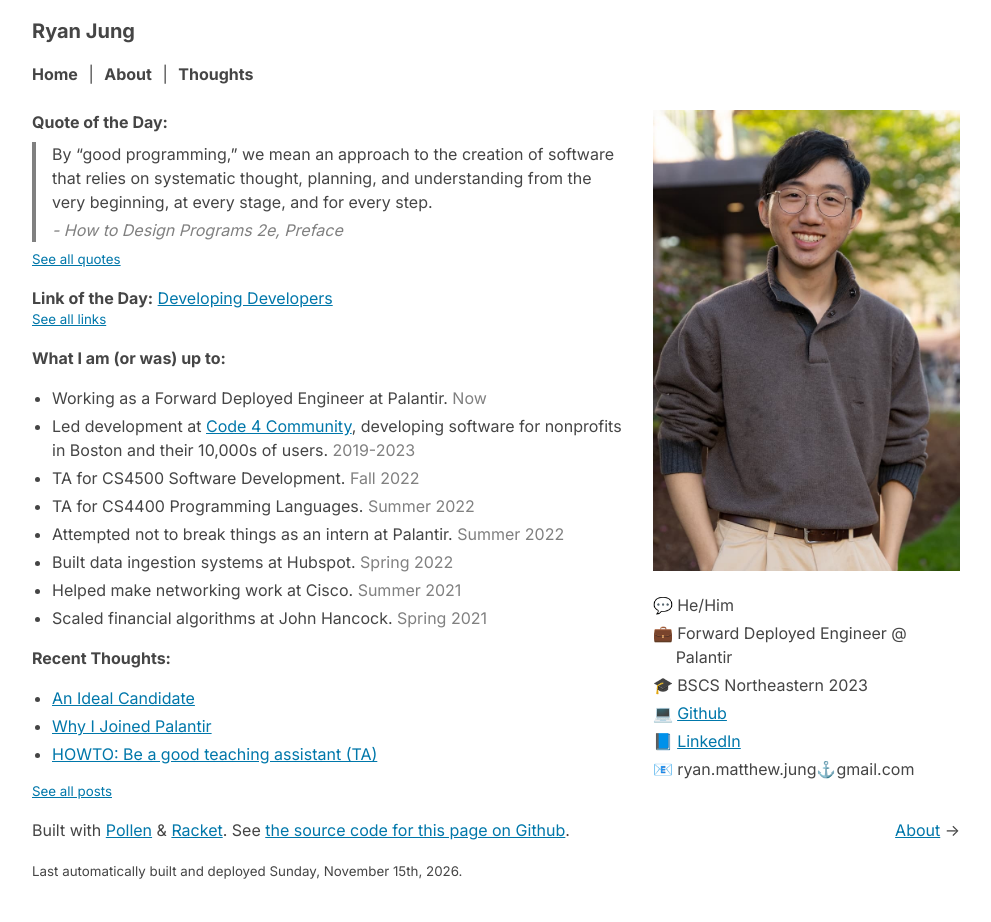
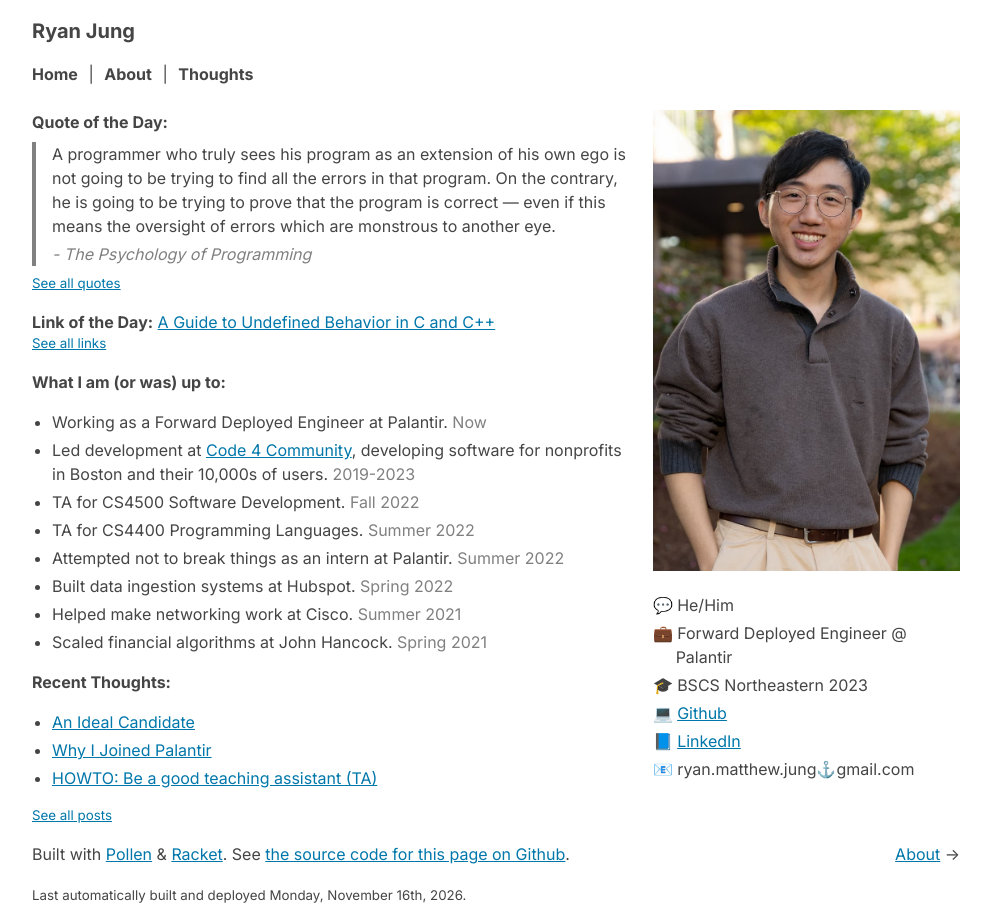
Before and after one commit to rymaju/pollen-ryanjung.dev, a plain HTML site: page index.html in a window 1280 px wide. Shown: the whole page, without its empty margins (144-1135 px from the left). Before the commit the page ends 898 px from the top, so only its background shows below. Drawn offline with Linux system fonts and the light colour scheme.

Commit message:
Deploying to gh-pages from @ rymaju/pollen-ryanjung.dev@a0421ef2e1d9c6aee26527069a8cf80bea2c0106 🚀

```diff
--- a/index.html
+++ b/index.html
@@ -45,11 +45,11 @@
         </header>
         <main>
           <root><div class="two-column-container"><section class="column-1"><section style="margin-bottom:1em;"><strong>Quote of the Day:</strong>
-<blockquote>By “good programming,” we mean an approach to the creation of software that relies on systematic thought, planning, and understanding from the very beginning, at every stage, and for every step. <em>- How to Design Programs 2e, Preface</em></blockquote>
+<blockquote>A programmer who truly sees his program as an extension of his own ego is not going to be trying to find all the errors in that program. On the contrary, he is going to be trying to prove that the program is correct — even if this means the oversight of errors which are monstrous to another eye. <em>- The Psychology of Programming</em></blockquote>
 <small style="display:block;"><a href="/thoughts/quotes.html">See all quotes</a></small></section>
 
 <section style="margin-bottom:1em;"><strong>Link of the Day:</strong>
-<a href="https://felleisen.org/matthias/Thoughts/Developing_Developers.html">Developing Developers</a>
+<a href="https://blog.regehr.org/archives/213">A Guide to Undefined Behavior in C and C++</a>
 <small style="display:block;"><a href="/thoughts/links.html">See all links</a></small></section>
 
 <section><strong>What I am (or was) up to:</strong>
@@ -87,7 +87,7 @@
           </p>
           <p>
             <small>
-              Last automatically built and deployed Sunday, November 15th, 2026.
+              Last automatically built and deployed Monday, November 16th, 2026.
             </small>
           </p>
         </footer>
```
Also changed, not shown: about.html (+1 -1 lines), thoughts/an-ideal-candidate.html (+1 -1 lines), thoughts/howto-ta.html (+1 -1 lines), thoughts/index.html (+1 -1 lines), thoughts/links.html (+1 -1 lines), thoughts/pollen.html (+1 -1 lines), thoughts/quotes.html (+1 -1 lines), thoughts/why-palantir.html (+1 -1 lines).
